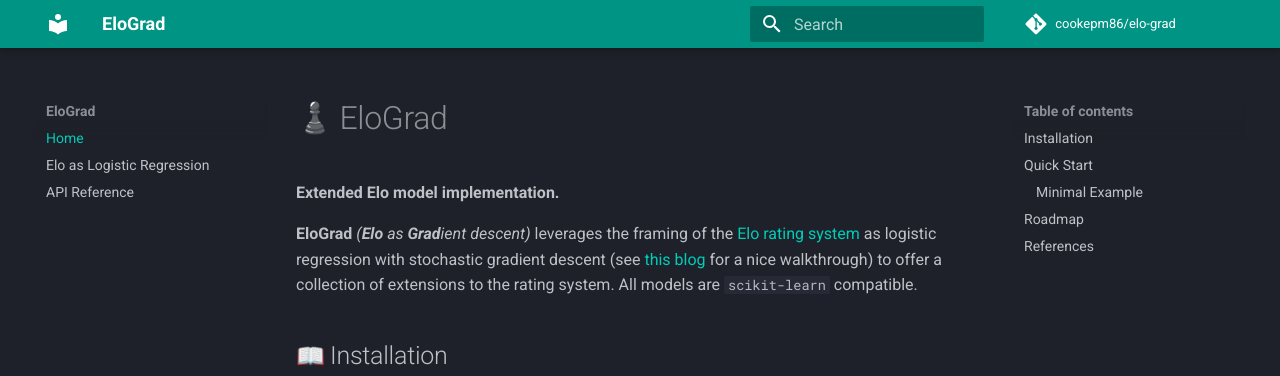
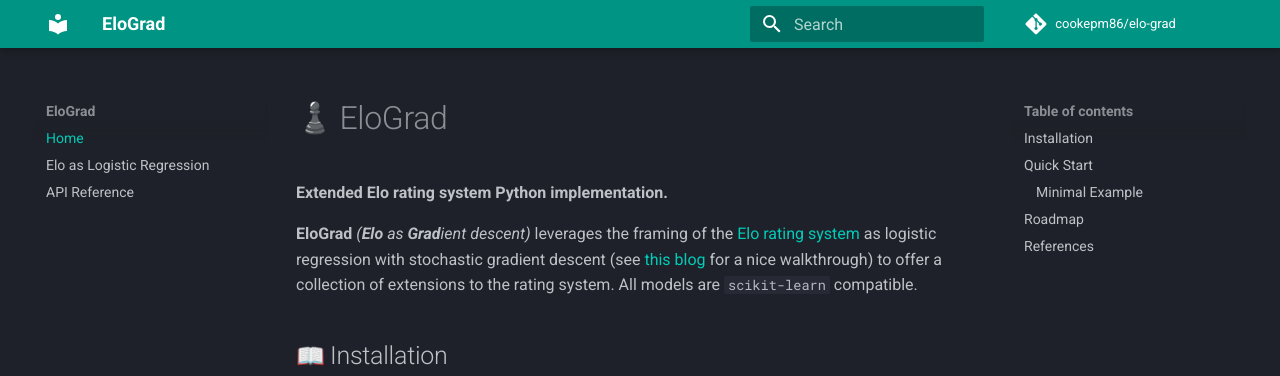
Before and after one commit to cookepm86/elo-grad, an MkDocs documentation site: the page built from docs/index.md, in a window 1280 px wide and 900 px high. Shown: the top 376 px of the window. Built offline with MkDocs 1.6.1 and Material for MkDocs 9.7.7, drawn with Linux system fonts in a browser that asks for light colours; emoji names are drawn with the system emoji font; comment, search, counter and statistics services are not loaded.

Commit message:
docs: Explicitly call out Python implementation

```diff
--- a/docs/index.md
+++ b/docs/index.md
@@ -1,6 +1,6 @@
 # :chess_pawn: EloGrad
 
-**Extended Elo model implementation.**
+**Extended Elo rating system Python implementation.**
 
 **EloGrad** _(**Elo** as **Grad**ient descent)_ leverages the framing of the
 [Elo rating system](https://en.wikipedia.org/wiki/Elo_rating_system)
```
Also changed, not shown: README.md (+1 -1 lines).
